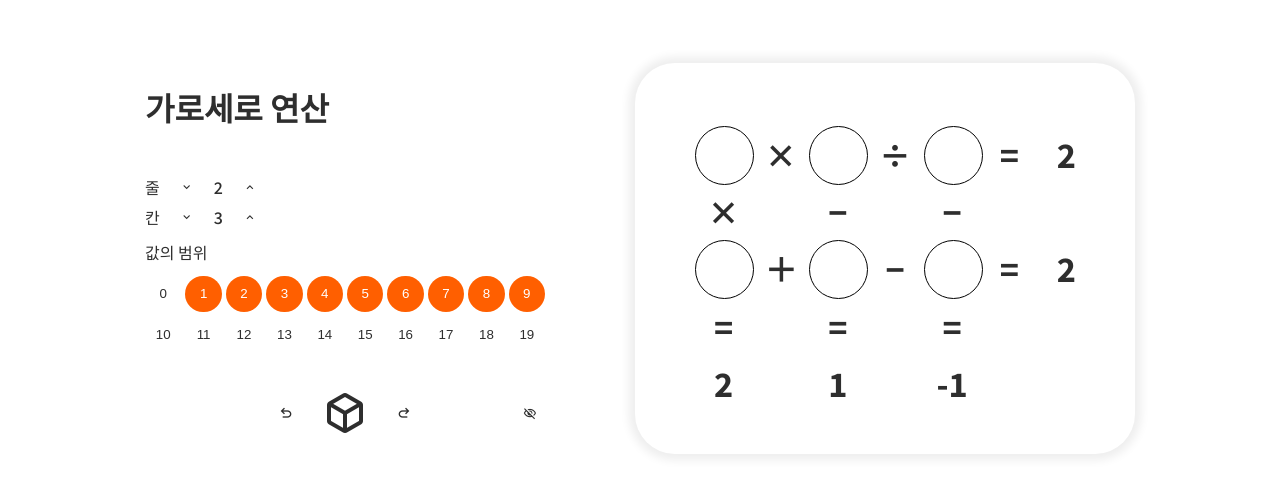
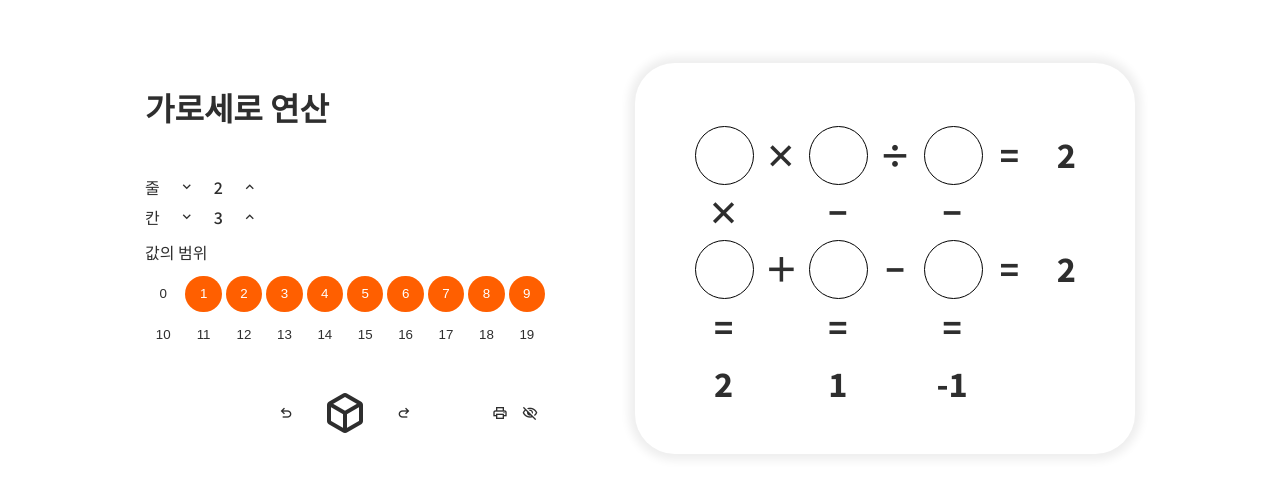
Before and after one commit to woooil/s, a React (Create React App) app: page /cross-math in a window 1280 px wide. Shown: the part 105-583 px from the top of the page. Built offline with nearby package versions, Linux system fonts and the light colour scheme.

Commit message:
feat: add print button

```diff
--- a/package.json
+++ b/package.json
@@ -14,6 +14,7 @@
     "react-dom": "^18.2.0",
     "react-router-dom": "^6.22.0",
     "react-scripts": "5.0.1",
+    "react-to-print": "^2.15.1",
     "web-vitals": "^2.1.4"
   },
   "scripts": {
@@ -49,6 +50,6 @@
     "eslint-config-prettier": "^9.1.0",
     "husky": "^9.0.10",
     "prettier": "^3.2.4",
-    "typescript": "^5.3.3"
+    "typescript": "^4.9.5"
   }
 }
--- a/src/apps/cross-math/App.css
+++ b/src/apps/cross-math/App.css
@@ -7,6 +7,7 @@
     'wght' 400,
     'GRAD' 0,
     'opsz' 24;
+  font-size: medium;
 }
 
 .content {
@@ -138,6 +139,17 @@
   box-sizing: border-box;
 }
 
+.puzzle-for-print {
+  width: 100%;
+  height: 100%;
+  display: flex;
+  justify-content: center;
+  align-items: center;
+  & .puzzle-container {
+    box-shadow: none;
+  }
+}
+
 .controller {
   display: flex;
   width: 100%;
@@ -156,6 +168,11 @@
   border: none;
   background: none;
   cursor: pointer;
+}
+
+.view-controller {
+  position: absolute;
+  right: 0;
 }
 
 .create {
@@ -194,11 +211,6 @@
 .undo,
 .redo {
   font-size: 1rem;
-}
-
-.show-ans {
-  position: absolute;
-  right: 0;
 }
 
 .puzzle {
--- a/src/apps/cross-math/App.tsx
+++ b/src/apps/cross-math/App.tsx
@@ -1,6 +1,7 @@
-import { useState, useEffect } from 'react'
+import { useState, useEffect, useRef } from 'react'
 import { Board, Puzzle, Operator, BoardRequirement } from './lib/Puzzle'
 import './App.css'
+import { useReactToPrint } from 'react-to-print'
 
 interface Option {
   row: number
@@ -48,6 +49,8 @@ export default function App() {
   const [isDomainSelectorActive, setIsDomainSelectorActive] = useState(false)
   const [tiles, setTiles] = useState<Tile[]>([])
   const [showAns, setShowAns] = useState(false)
+
+  const printRef = useRef(null)
 
   const changeRowCol = (row: boolean, inc: boolean) => {
     setOption(prev => {
@@ -211,6 +214,11 @@ export default function App() {
     })
   }
 
+  const printHandler = useReactToPrint({
+    content: () => printRef.current,
+    documentTitle: '가로세로 연산',
+  })
+
   const answerHandler = () => {
     setShowAns(prev => !prev)
   }
@@ -256,6 +264,41 @@ export default function App() {
     puzzle.fixedBoard = option.fixedBoard
     updateTile()
   }, [option])
+
+  const PuzzleContainer = () => {
+    return (
+      <div className="puzzle-container">
+        <div
+          className="puzzle"
+          style={{
+            gridTemplateColumns: `repeat(${option.col * 2 + 1}, minmax(0, 1fr))`,
+            gridTemplateRows: `repeat(${option.row * 2 + 1}, minmax(0, 1fr))`,
+          }}>
+          {tiles.map((t, idx) => (
+            <div
+              className={`tile ${t.type}`}
+              onClick={() => fixHandler(idx)}
+              key={idx}>
+              {t.fixed ? <div className="fixed-flag m-icon">push_pin</div> : ''}
+              <div className="label">
+                {t.type === 'operand' && !showAns ? '' : formatLabel(t)}
+              </div>
+            </div>
+          ))}
+        </div>
+      </div>
+    )
+  }
+
+  const PuzzleForPrint = () => {
+    return (
+      <div
+        className="puzzle-for-print"
+        ref={printRef}>
+        <PuzzleContainer />
+      </div>
+    )
+  }
 
   return (
     <div className="content">
@@ -330,6 +373,15 @@ export default function App() {
                 redo
               </button>
             </div>
+            <div className="view-controller">
+              <button
+                className="print button m-icon"
+                onClick={printHandler}>
+                print
+                <div style={{ display: 'none' }}>
+                  <PuzzleForPrint />
+                </div>
+              </button>
               <button
                 className="show-ans button m-icon"
                 onClick={answerHandler}>
@@ -337,30 +389,8 @@ export default function App() {
               </button>
             </div>
           </div>
-        <div className="puzzle-container">
-          <div
-            className="puzzle"
-            style={{
-              gridTemplateColumns: `repeat(${option.col * 2 + 1}, minmax(0, 1fr))`,
-              gridTemplateRows: `repeat(${option.row * 2 + 1}, minmax(0, 1fr))`,
-            }}>
-            {tiles.map((t, idx) => (
-              <div
-                className={`tile ${t.type}`}
-                onClick={() => fixHandler(idx)}
-                key={idx}>
-                {t.fixed ? (
-                  <div className="fixed-flag m-icon">push_pin</div>
-                ) : (
-                  ''
-                )}
-                <div className="label">
-                  {t.type === 'operand' && !showAns ? '' : formatLabel(t)}
         </div>
-              </div>
-            ))}
-          </div>
-        </div>
+        <PuzzleContainer />
       </div>
     </div>
   )
```
Also changed, not shown: 1 other file (tests, documents, lock files or other folders). Lines whose indentation alone changed are shown as unchanged.
